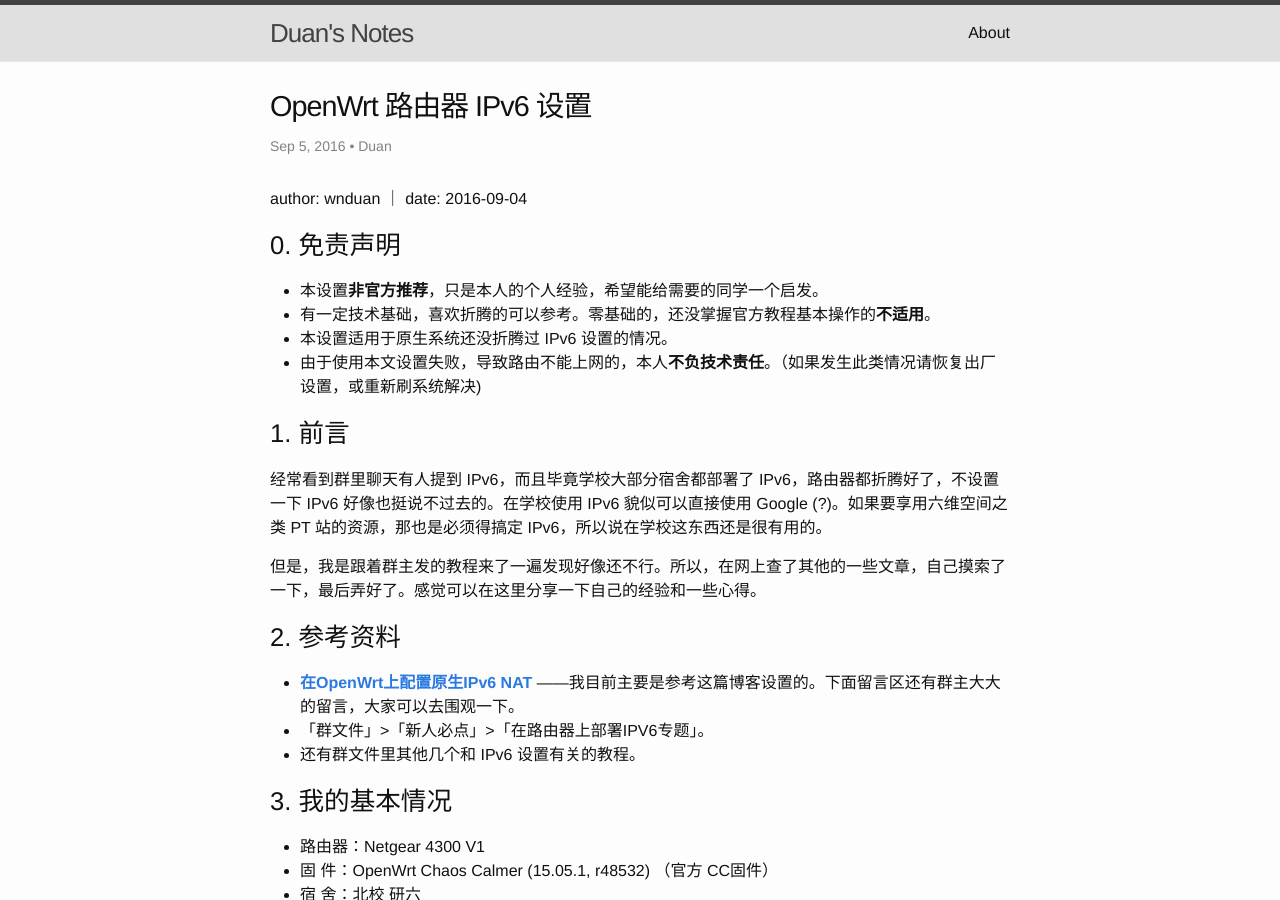
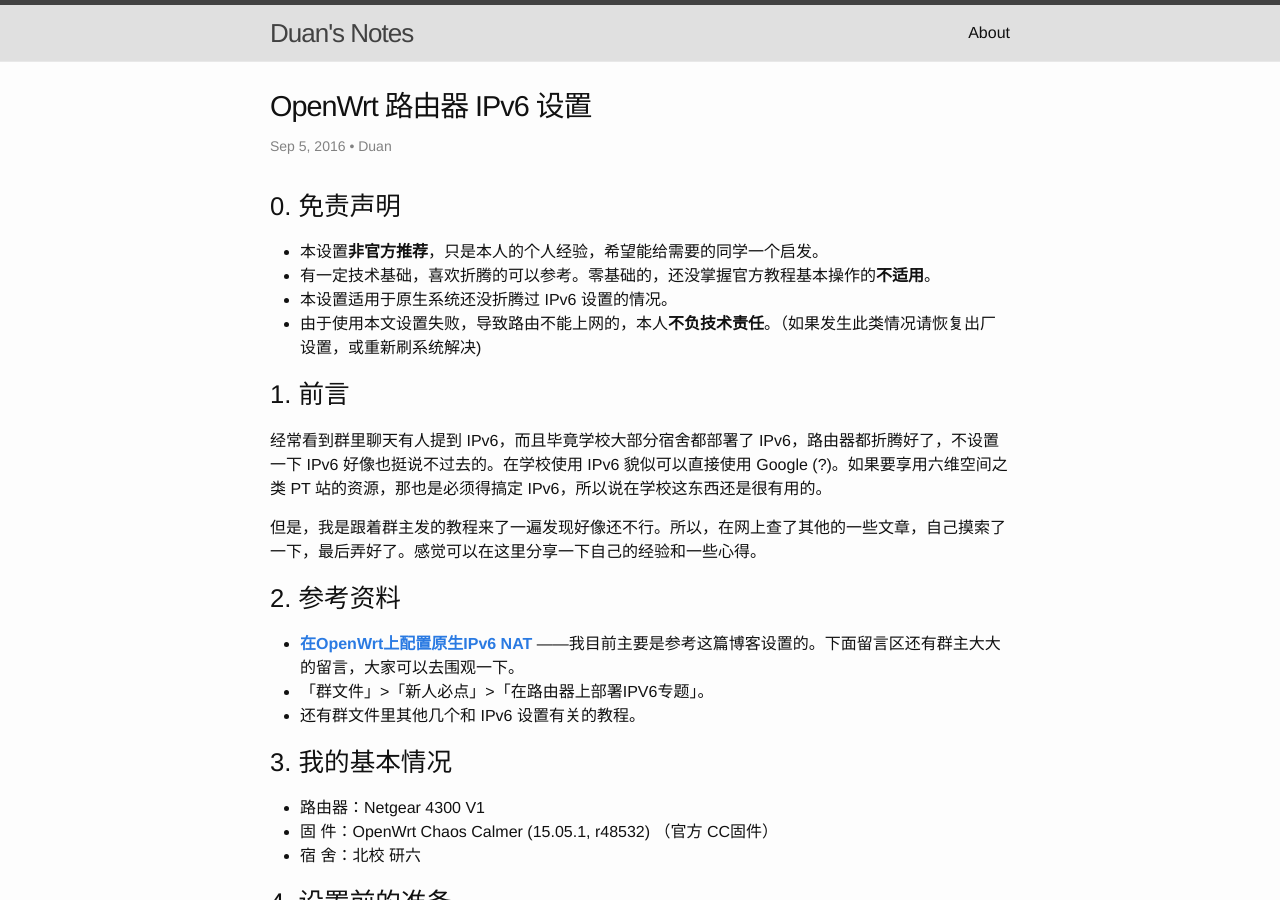
Before and after one commit to wnduan/wnduan.github.io, a Jekyll site: the page built from _posts/2016-09-05-config-ipv6-on-openwrt-based-router.md, in a window 1280 px wide and 900 px high. Built offline with Jekyll 4.4.1, drawn with Linux system fonts in a browser that asks for light colours; comment, search, counter and statistics services are not loaded.

Commit message:
Edit post

```diff
--- a/_posts/2016-09-05-config-ipv6-on-openwrt-based-router.md
+++ b/_posts/2016-09-05-config-ipv6-on-openwrt-based-router.md
@@ -7,8 +7,6 @@ description: ""
 categories:
 tags: []
 ---
-author: wnduan ｜ date: 2016-09-04
-
 ## 0. 免责声明
 
 * 本设置**非官方推荐**，只是本人的个人经验，希望能给需要的同学一个启发。
```
